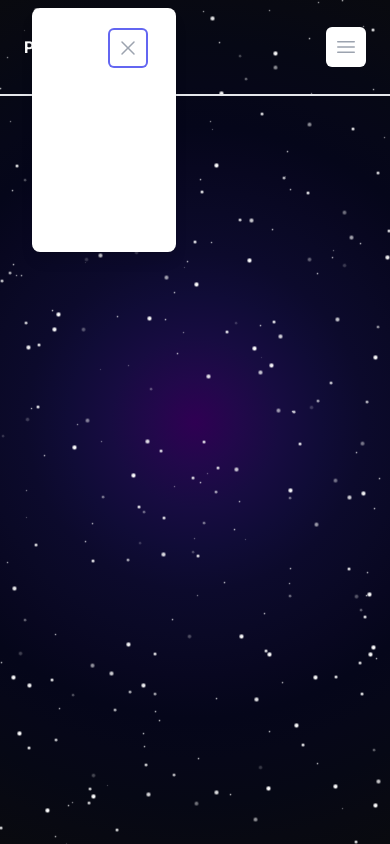
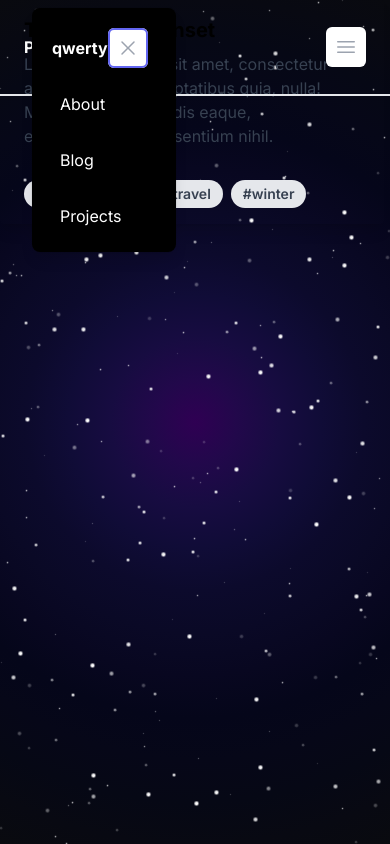
Before and after one commit to DylanWDev/Portfolio, a Next.js app: page /projects in a window 390 px wide. Both pictures are taken after a click on the button "Open Menu". Built offline with nearby package versions, Linux system fonts and the light colour scheme.

Commit message:
almost there

```diff
--- a/src/app/about/page.jsx
+++ b/src/app/about/page.jsx
@@ -4,9 +4,11 @@ import Stars from "../components/Stars/Stars"
 export default function About() {
   return (
     <div className="">
-
-      <div>
+      <div className="star-bg absolute star-container ">
         <Stars />
+      </div>
+      <div className="absolute top-0 w-full">
+        <Nav />
       </div>
     </div>
   );
--- a/src/app/blog/page.jsx
+++ b/src/app/blog/page.jsx
@@ -1,12 +1,14 @@
 import Nav from "../components/Nav/Nav";
 import Stars from "../components/Stars/Stars"
 
-export default function About() {
+export default function Blog() {
   return (
     <div className="">
-
-      <div>
+      <div className="star-bg absolute star-container ">
         <Stars />
+      </div>
+      <div className="absolute top-0 w-full">
+        <Nav />
       </div>
     </div>
   );
--- a/src/app/components/Nav/Nav.jsx
+++ b/src/app/components/Nav/Nav.jsx
@@ -14,7 +14,7 @@ const Nav = () => {
         <Link className="cursor-pointer" href="about">About</Link>
         <Link href="blog">Blog</Link>
         <Link href="projects">Projects</Link>
-        <button className="flex  rounded-lg hover:bg-pink-500 text-white font-semibold py-2 px-4 border border-gray-400  shadow">
+        <button className="hire-me flex  rounded-lg transition hover:bg-pink-500 text-white font-semibold py-2 px-4 border border-gray-400  shadow">
             Hire Me
             <svg
               xmlns="http://www.w3.org/2000/svg"
@@ -38,8 +38,8 @@ const Nav = () => {
         </Popover.Button>
       </div>
 
-<Popover.Panel focus className="absolute insert-x-0 top-0 origin-top-right transform p-2 transition md:hidden">
-  <div className="rounded-lg bg-white shadow-lg ring-1 ring-black ring-opacity-5 divide-y-2 divide-gray-50">
+<Popover.Panel focus className="float-end absolute insert-x-0 top-0 origin-top-right transform p-2 transition md:hidden">
+  <div className="rounded-lg  bg-black shadow-lg ring-1 ring-black ring-opacity-5 divide-y-2 divide-gray-50">
     <div className="px-5 pt-5 pb-6">
       <div className="flex items-center justify-between">
         <h1 className="font-bold">qwerty</h1>
--- a/src/app/globals.css
+++ b/src/app/globals.css
@@ -11,7 +11,15 @@ html{
 .height {
   height: 100vh; /* Set the desired height */
   overflow: hidden;
+}
 
+.hire-me {
+
+  background-color: transparent;
+
+  color: #FFFFFF;
+  text-align: center;
+  transition: all 0.5s;
 }
 
 .star-field {
--- a/src/app/layout.js
+++ b/src/app/layout.js
@@ -1,6 +1,7 @@
 import { Inter } from "next/font/google";
 import "./globals.css";
 import Nav from "./components/Nav/Nav";
+import Stars from "./components/Stars/Stars"
 
 const inter = Inter({ subsets: ["latin"] });
 
@@ -13,9 +14,6 @@ export default function RootLayout({ children }) {
   return (
     <html lang="en">
       <body className={inter.className}>{children}</body>
-      <div className="absolute top-0 w-full">
-        <Nav />
-      </div>
     </html>
   );
 }
--- a/src/app/page.js
+++ b/src/app/page.js
@@ -7,13 +7,15 @@ export default function Home() {
       <div className="star-bg absolute star-container ">
         <Stars />
       </div>
-
-      <div className="font-semibold text-white flex flex-col items-center justify-center h-screen text-center relative z-10">
+      <div className="absolute top-0 w-full">
+        <Nav />
+      </div>
+      <div className="pointer-events-none font-semibold text-white flex flex-col items-center justify-center h-screen text-center relative z-10">
         <h1 className="text-6xl pb-10">
-          I'm Dylan.
+          Hi, I'm Dylan.
           <br />
         </h1>
-        <span className="text-2xl pb-5">a web developer.</span>
+        <span className="text-2xl pb-5">a full-stack web developer.</span>
       </div>
     </div>
   );
--- a/src/app/projects/page.jsx
+++ b/src/app/projects/page.jsx
@@ -1,12 +1,35 @@
 import Nav from "../components/Nav/Nav";
-import Stars from "../components/Stars/Stars"
+import Stars from "../components/Stars/Stars";
 
-export default function About() {
+export default function Projects() {
   return (
     <div className="">
-
-      <div>
+      <div className="star-bg absolute star-container ">
         <Stars />
+      </div>
+      <div className="absolute top-0 w-full">
+        <Nav />
+      </div>
+      <div class="max-w-sm rounded overflow-hidden shadow-lg">
+        <div class="px-6 py-4">
+          <div class="font-bold text-xl mb-2">The Coldest Sunset</div>
+          <p class="text-gray-700 text-base">
+            Lorem ipsum dolor sit amet, consectetur adipisicing elit.
+            Voluptatibus quia, nulla! Maiores et perferendis eaque,
+            exercitationem praesentium nihil.
+          </p>
+        </div>
+        <div class="px-6 pt-4 pb-2">
+          <span class="inline-block bg-gray-200 rounded-full px-3 py-1 text-sm font-semibold text-gray-700 mr-2 mb-2">
+            #photography
+          </span>
+          <span class="inline-block bg-gray-200 rounded-full px-3 py-1 text-sm font-semibold text-gray-700 mr-2 mb-2">
+            #travel
+          </span>
+          <span class="inline-block bg-gray-200 rounded-full px-3 py-1 text-sm font-semibold text-gray-700 mr-2 mb-2">
+            #winter
+          </span>
+        </div>
       </div>
     </div>
   );
```
